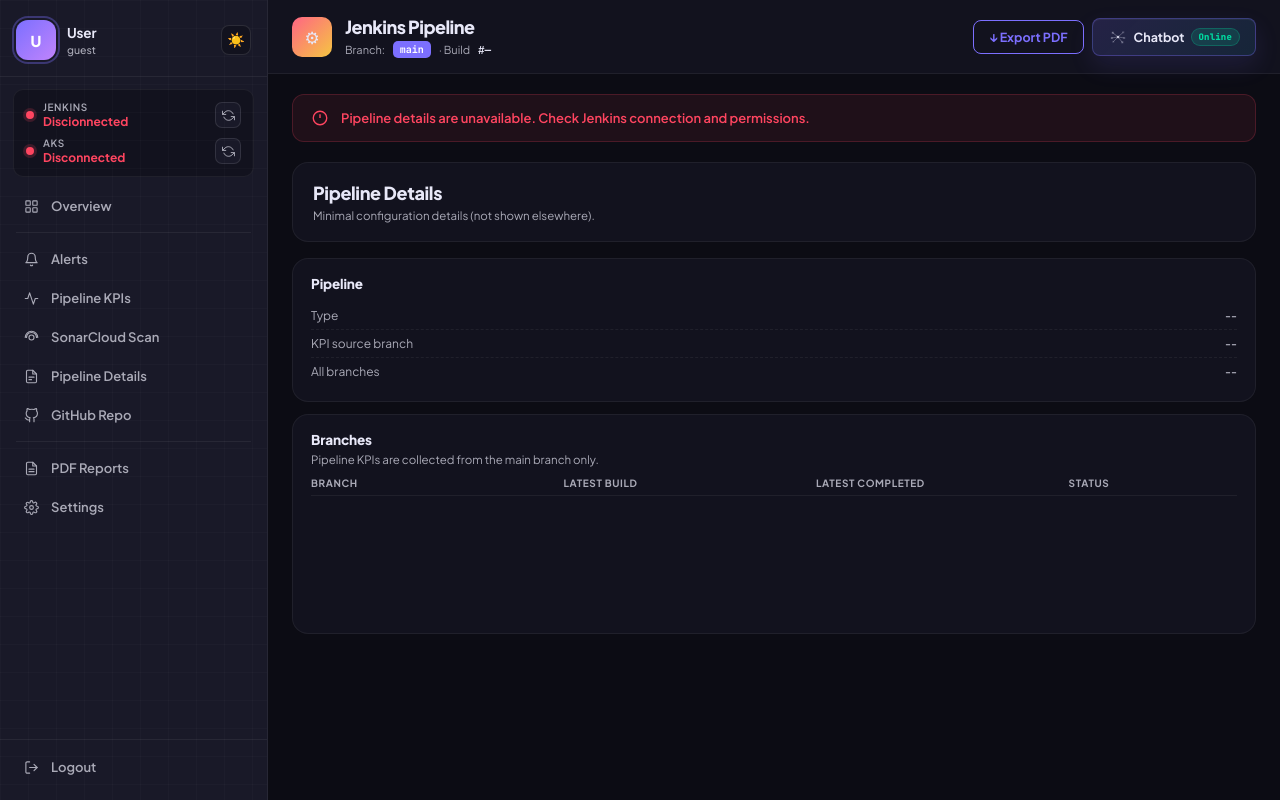
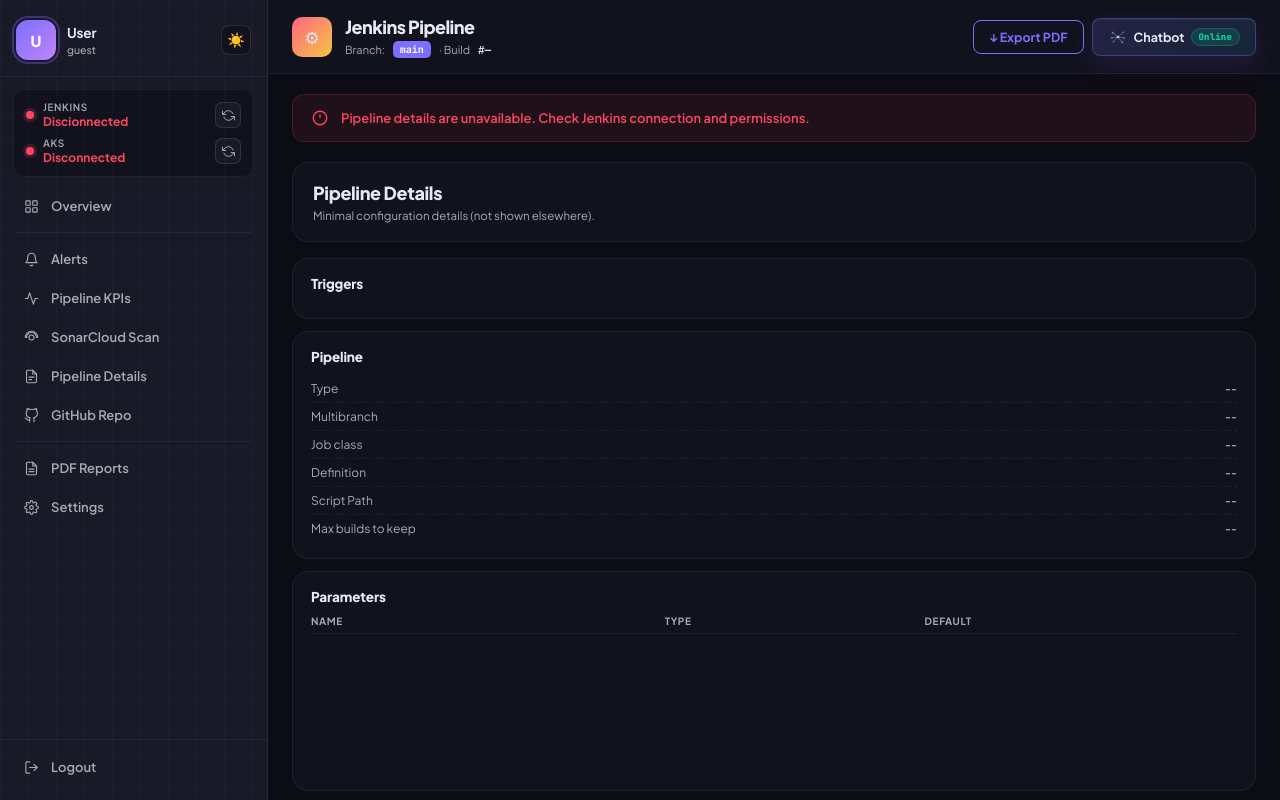
Before and after one commit to tassnimelleuch/Jenkins-monitor, a Flask app: template templates/pipeline_details.html in a window 1280 px wide. Run offline with Flask 3, Linux system fonts and the light colour scheme; the template is opened without the code that fills it, so the values that code supplies are empty; parts of the project's set-up code (start-up, migrations or seed data) failed here and were passed over; some libraries are stand-ins or nearby versions.

Commit message:
Revert " details"
This reverts commit e8ec916bedbe87646c73194b9b72e70727ff47b5.

```diff
--- a/app.py
+++ b/app.py
@@ -14,7 +14,6 @@ from settings import settings_bp
 from chatbot import chatbot_bp
 from extensions import cache, db
 from pipeline_identity import configured_branch_name, pipeline_name
-from services.alerts_service import get_pending_alert_count
 from services.user_account_service import (
     ensure_user_preference_columns,
     ensure_admin_account,
@@ -93,8 +92,6 @@ def inject_pending_count():
     }
     if current_role == 'admin':
         context['pending_count'] = get_pending_count()
-    if role_matches(current_role, ('admin', 'developer', 'tester')):
-        context['pending_alert_count'] = get_pending_alert_count()
     return context
 
 
--- a/static/css/pipeline_details.css
+++ b/static/css/pipeline_details.css
@@ -44,15 +44,10 @@
   animation:fadeUp .5s ease both;
 }
 .pd-card-wide{min-height:220px;}
-.pd-card-head{display:flex;align-items:flex-start;justify-content:space-between;gap:12px;margin-bottom:10px;}
 .pd-card-title{font-size:13.5px;font-weight:800;letter-spacing:-.01em;margin-bottom:10px;}
-.pd-card-head .pd-card-title{margin-bottom:4px;}
-.pd-card-sub{font-size:11.5px;color:var(--text2);}
 .pd-kv{display:flex;align-items:center;justify-content:space-between;gap:10px;padding:6px 0;border-bottom:1px dashed var(--border);font-size:12px;}
 .pd-kv:last-child{border-bottom:none;}
 .pd-kv span:first-child{color:var(--text2);}
-.pd-kv-wrap{align-items:flex-start;}
-.pd-kv-wrap span:last-child{text-align:right;max-width:68%;word-break:break-word;}
 
 .pd-link-inline{color:var(--accent);text-decoration:none;font-weight:600;}
 .pd-link-inline:hover{text-decoration:underline;}
@@ -89,95 +84,6 @@
 }
 .pd-muted{color:var(--text2);font-size:12px;}
 
-.pd-branch-table{display:flex;flex-direction:column;gap:8px;}
-.pd-branch-head,
-.pd-branch-row{
-  display:grid;
-  grid-template-columns:minmax(140px,1fr) minmax(150px,1fr) minmax(150px,1fr) minmax(110px,.7fr);
-  gap:12px;
-  align-items:center;
-}
-.pd-branch-head{
-  font-size:10px;
-  font-weight:700;
-  color:var(--text2);
-  letter-spacing:.06em;
-  text-transform:uppercase;
-  padding-bottom:6px;
-  border-bottom:1px solid var(--border);
-}
-.pd-branch-row{
-  padding:10px 0;
-  border-bottom:1px dashed var(--border);
-}
-.pd-branch-row:last-child{border-bottom:none;}
-.pd-branch-name{
-  display:flex;
-  align-items:center;
-  gap:8px;
-  min-width:0;
-}
-.pd-branch-name-text{
-  font-size:12px;
-  font-weight:700;
-  word-break:break-word;
-}
-.pd-branch-badge{
-  display:inline-flex;
-  align-items:center;
-  justify-content:center;
-  min-width:18px;
-  height:18px;
-  padding:0 6px;
-  border-radius:999px;
-  background:rgba(124,111,255,.14);
-  border:1px solid rgba(124,111,255,.28);
-  color:var(--accent);
-  font-size:9px;
-  font-weight:800;
-  font-family:'JetBrains Mono',monospace;
-  white-space:nowrap;
-}
-.pd-branch-build{
-  display:flex;
-  flex-direction:column;
-  gap:3px;
-  min-width:0;
-}
-.pd-branch-build-link{
-  color:var(--accent);
-  font-size:12px;
-  font-weight:700;
-  text-decoration:none;
-  width:fit-content;
-}
-.pd-branch-build-link:hover{text-decoration:underline;}
-.pd-branch-build-meta{
-  color:var(--text2);
-  font-size:11px;
-  word-break:break-word;
-}
-.pd-branch-status{
-  width:fit-content;
-  min-width:82px;
-  padding:5px 8px;
-  border-radius:999px;
-  border:1px solid var(--border);
-  background:var(--bg3);
-  font-size:10px;
-  font-weight:800;
-  font-family:'JetBrains Mono',monospace;
-  text-transform:uppercase;
-  text-align:center;
-}
-.pd-branch-status.success{color:var(--green);border-color:rgba(0,219,160,.28);background:rgba(0,219,160,.08);}
-.pd-branch-status.failure{color:var(--red);border-color:rgba(255,69,96,.28);background:rgba(255,69,96,.08);}
-.pd-branch-status.aborted{color:var(--orange);border-color:rgba(255,140,66,.28);background:rgba(255,140,66,.08);}
-.pd-branch-status.running{color:var(--blue);border-color:rgba(58,184,248,.28);background:rgba(58,184,248,.08);}
-.pd-branch-status.unknown{color:var(--text2);}
-
 @media (max-width: 980px){
   .pd-hero{flex-direction:column;align-items:flex-start;}
-  .pd-branch-head{display:none;}
-  .pd-branch-row{grid-template-columns:1fr;gap:8px;}
 }
--- a/static/js/pipeline_details.js
+++ b/static/js/pipeline_details.js
@@ -3,123 +3,57 @@ function setText(id, val) {
   if (el) el.textContent = val == null || val === '' ? '--' : val;
 }
 
-function formatBuildMeta(build) {
-  if (!build || build.number == null) return '--';
-
-  const meta = [];
-  if (build.result == null) {
-    meta.push('Running');
-  } else if (build.result) {
-    meta.push(build.result);
+function renderTriggers(list) {
+  const box = document.getElementById('pdTriggers');
+  if (!box) return;
+  box.innerHTML = '';
+  if (!list || list.length === 0) {
+    const d = document.createElement('div');
+    d.className = 'pd-muted';
+    d.textContent = 'No triggers configured.';
+    box.appendChild(d);
+    return;
   }
-
-  if (build.timestamp) {
-    meta.push(formatUserDateTime(build.timestamp, {
-      includeSeconds: false,
-      fallback: '--',
-    }));
-  }
-
-  return meta.join(' | ') || '--';
+  list.forEach(t => {
+    const row = document.createElement('div');
+    row.className = 'pd-chip';
+    const type = t.type || 'Trigger';
+    const spec = t.spec || 'on event';
+    row.innerHTML = `<span>${type}</span><span>${spec}</span>`;
+    box.appendChild(row);
+  });
 }
 
-function buildStatusInfo(branch) {
-  const latestBuild = branch?.latest_build || {};
-  const latestCompletedBuild = branch?.latest_completed_build || {};
-
-  if (
-    branch?.is_building
-    || (latestBuild.number != null && latestBuild.result == null)
-  ) {
-    return { label: 'Running', className: 'running' };
-  }
-
-  const result = latestCompletedBuild.result || latestBuild.result;
-  if (result === 'SUCCESS') return { label: 'Success', className: 'success' };
-  if (result === 'FAILURE') return { label: 'Failure', className: 'failure' };
-  if (result === 'ABORTED') return { label: 'Aborted', className: 'aborted' };
-  return { label: 'Unknown', className: 'unknown' };
-}
-
-function renderBuildCell(build) {
-  const cell = document.createElement('div');
-  cell.className = 'pd-branch-build';
-
-  if (!build || build.number == null) {
-    const empty = document.createElement('span');
-    empty.className = 'pd-muted';
-    empty.textContent = '--';
-    cell.appendChild(empty);
-    return cell;
-  }
-
-  if (build.url) {
-    const link = document.createElement('a');
-    link.className = 'pd-branch-build-link';
-    link.href = build.url;
-    link.target = '_blank';
-    link.rel = 'noreferrer';
-    link.textContent = `#${build.number}`;
-    cell.appendChild(link);
-  } else {
-    const text = document.createElement('span');
-    text.className = 'pd-branch-build-link';
-    text.textContent = `#${build.number}`;
-    cell.appendChild(text);
-  }
-
-  const meta = document.createElement('span');
-  meta.className = 'pd-branch-build-meta';
-  meta.textContent = formatBuildMeta(build);
-  cell.appendChild(meta);
-
-  return cell;
-}
-
-function renderBranches(list) {
-  const box = document.getElementById('pdBranches');
+function renderParams(list) {
+  const box = document.getElementById('pdParams');
   if (!box) return;
   box.innerHTML = '';
-
   if (!list || list.length === 0) {
     const row = document.createElement('div');
     row.className = 'pd-muted';
-    row.textContent = 'No branches found.';
+    row.textContent = 'No parameters defined.';
     box.appendChild(row);
     return;
   }
-
-  list.forEach(branch => {
+  list.forEach(p => {
     const row = document.createElement('div');
-    row.className = 'pd-branch-row';
-
-    const branchCell = document.createElement('div');
-    branchCell.className = 'pd-branch-name';
-
-    const branchName = document.createElement('span');
-    branchName.className = 'pd-branch-name-text';
-    branchName.textContent = branch.name || '--';
-    branchCell.appendChild(branchName);
-
-    if (branch.is_kpi_source) {
-      const badge = document.createElement('span');
-      badge.className = 'pd-branch-badge';
-      badge.textContent = 'KPI';
-      branchCell.appendChild(badge);
-    }
-
-    row.appendChild(branchCell);
-    row.appendChild(renderBuildCell(branch.latest_build));
-    row.appendChild(renderBuildCell(branch.latest_completed_build));
-
-    const status = buildStatusInfo(branch);
-    const statusCell = document.createElement('span');
-    statusCell.className = `pd-branch-status ${status.className}`;
-    statusCell.textContent = status.label;
-    row.appendChild(statusCell);
-
+    row.className = 'pd-table-row';
+    row.innerHTML = `<span>${p.name || '--'}</span><span>${p.type || '--'}</span><span>${p.default ?? '--'}</span>`;
     box.appendChild(row);
   });
+}
+
+function fmtBool(val) {
+  if (val === true) return 'Yes';
+  if (val === false) return 'No';
+  return '--';
+}
+
+function fmtNum(val) {
+  if (val == null || val === '') return '--';
+  const n = Number(val);
+  if (Number.isNaN(n)) return String(val);
+  return n.toLocaleString();
 }
 
 async function loadPipelineDetails() {
@@ -147,17 +81,23 @@ async function loadPipelineDetails() {
 
     const job = data.job || {};
     const pipeline = data.pipeline || {};
-    const branchNames = pipeline.branch_names || [];
+    const discarder = data.build_discarder || {};
+    setText('pdTitle', job.display_name || job.name || 'Pipeline Details');
+    setText('pdSub', 'Minimal configuration details (not shown elsewhere).');
 
-    setText('pdTitle', job.display_name || job.name || 'Pipeline Details');
-    setText('pdSub', 'Configuration and branch coverage for this pipeline.');
-    setText('pdBranchNote', pipeline.kpi_note || 'Pipeline KPIs are collected from the main branch only.');
-
-    renderBranches(data.branches || []);
+    renderTriggers(data.triggers || []);
+    renderParams(data.parameters || []);
 
     setText('pdPipeType', pipeline.type || '--');
-    setText('pdKpiBranch', pipeline.kpi_branch || '--');
-    setText('pdAllBranches', branchNames.length ? branchNames.join(', ') : '--');
+    setText('pdMultibranch', fmtBool(pipeline.multibranch));
+    setText('pdJobClass', pipeline.job_class || '--');
+    setText('pdDefClass', pipeline.definition_class || '--');
+    setText('pdScriptPath', pipeline.script_path || '--');
+    if (discarder.num_to_keep == null || discarder.num_to_keep === '') {
+      setText('pdMaxBuilds', '--');
+    } else {
+      setText('pdMaxBuilds', fmtNum(discarder.num_to_keep));
+    }
   } catch (e) {
     if (banner) {
       banner.style.display = 'flex';
--- a/templates/partials/sidebar.html
+++ b/templates/partials/sidebar.html
@@ -61,9 +61,6 @@
        href="{{ url_for('alerts.alerts_page') }}">
       <span class="nav-icon"><svg viewBox="0 0 24 24"><path d="M18 8A6 6 0 0 0 6 8c0 7-3 9-3 9h18s-3-2-3-9"/><path d="M13.73 21a2 2 0 0 1-3.46 0"/></svg></span>
       <span class="nav-label">Alerts</span>
-      {% if pending_alert_count is defined and pending_alert_count > 0 %}
-      <span class="nav-badge">{{ pending_alert_count }}</span>
-      {% endif %}
     </a>
 
 
@@ -88,11 +85,10 @@
       </span>
       <span class="nav-label">SonarCloud Scan</span>
     </a>
-    <a class="nav-item {% if request.endpoint == 'pipeline_kpis.pipeline_details_page' %}active{% endif %}"
-       href="{{ url_for('pipeline_kpis.pipeline_details_page') }}">
+   <div class="nav-item" onclick="setActive(this)">
       <span class="nav-icon"><svg viewBox="0 0 24 24"><path d="M14 2H6a2 2 0 0 0-2 2v16a2 2 0 0 0 2 2h12a2 2 0 0 0 2-2V8z"/><polyline points="14 2 14 8 20 8"/><line x1="8" y1="13" x2="16" y2="13"/><line x1="8" y1="17" x2="12" y2="17"/></svg></span>
       <span class="nav-label">Pipeline Details</span>
-    </a>
+    </div>
 
     <a class="nav-item {% if request.endpoint == 'github.dashboard' %}active{% endif %}"
        href="{{ url_for('github.dashboard') }}">
--- a/templates/pipeline_details.html
+++ b/templates/pipeline_details.html
@@ -22,31 +22,34 @@
 
 <div class="pd-grid">
   <div class="pd-card">
+    <div class="pd-card-title">Triggers</div>
+    <div id="pdTriggers" class="pd-list"></div>
+  </div>
+
+  <div class="pd-card">
     <div class="pd-card-title">Pipeline</div>
     <div class="pd-kv"><span>Type</span><span id="pdPipeType">--</span></div>
-    <div class="pd-kv"><span>KPI source branch</span><span id="pdKpiBranch">--</span></div>
-    <div class="pd-kv pd-kv-wrap"><span>All branches</span><span id="pdAllBranches">--</span></div>
+    <div class="pd-kv"><span>Multibranch</span><span id="pdMultibranch">--</span></div>
+    <div class="pd-kv"><span>Job class</span><span id="pdJobClass">--</span></div>
+    <div class="pd-kv"><span>Definition</span><span id="pdDefClass">--</span></div>
+    <div class="pd-kv"><span>Script Path</span><span id="pdScriptPath">--</span></div>
+    <div class="pd-kv"><span>Max builds to keep</span><span id="pdMaxBuilds">--</span></div>
   </div>
 </div>
 
 <div class="pd-row">
   <div class="pd-card pd-card-wide">
-    <div class="pd-card-head">
-      <div>
-        <div class="pd-card-title">Branches</div>
-        <div class="pd-card-sub" id="pdBranchNote">Pipeline KPIs are collected from the main branch only.</div>
+    <div class="pd-card-title">Parameters</div>
+    <div class="pd-table">
+      <div class="pd-table-head">
+        <span>Name</span>
+        <span>Type</span>
+        <span>Default</span>
       </div>
-    </div>
-    <div class="pd-branch-table">
-      <div class="pd-branch-head">
-        <span>Branch</span>
-        <span>Latest build</span>
-        <span>Latest completed</span>
-        <span>Status</span>
-      </div>
-      <div id="pdBranches"></div>
+      <div id="pdParams"></div>
     </div>
   </div>
+
 </div>
 
 {% endblock %}
```
Also changed, not shown: pipeline_kpis/routes.py (+0 -21 lines), services/alerts_service.py (+0 -18 lines), services/pipeline_details_service.py (+5 -115 lines).
